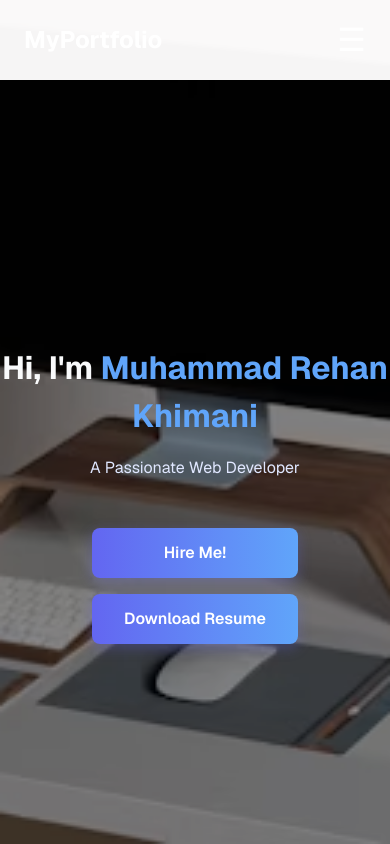
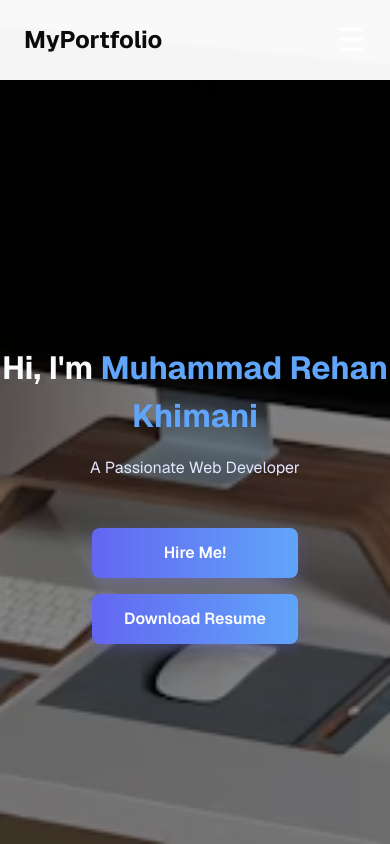
Before and after one commit to rehankhimani/My-React-Portfolio, a Next.js app: page / in a window 390 px wide. Built offline with nearby package versions, Linux system fonts and the light colour scheme.

Commit message:
responsive update

```diff
--- a/src/components/style.css
+++ b/src/components/style.css
@@ -56,7 +56,7 @@
 .logo {
   font-size: 1.5rem;
   font-weight: bold;
-  color: #fff;
+  color: #0a0a0a;
   z-index: 10;
 }
 
```
